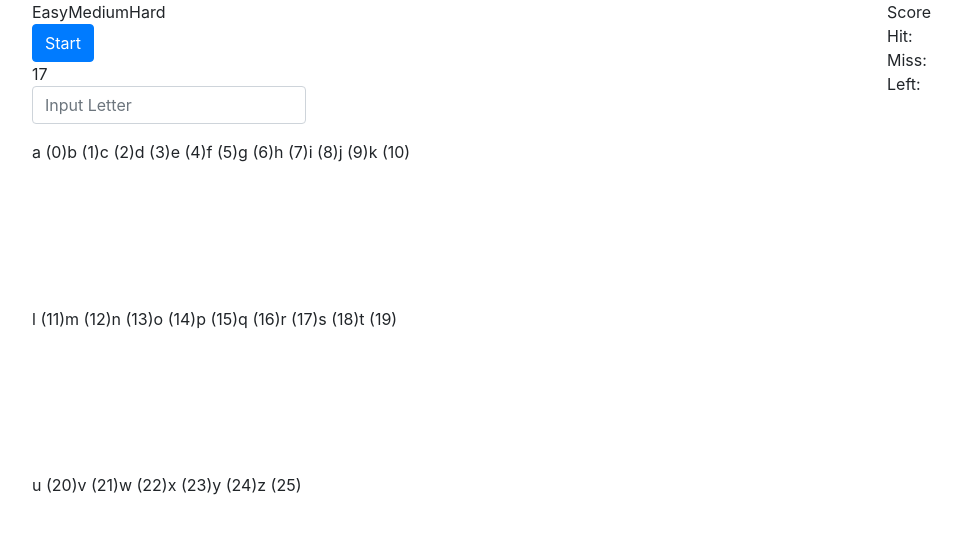
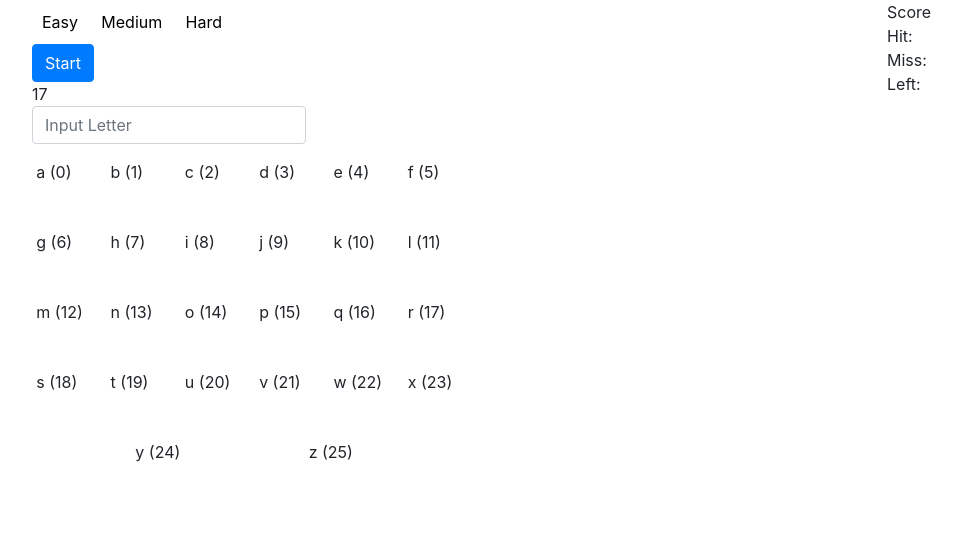
Before and after one commit to borninmarch93/alphabet-reflex-game, a React (Create React App) app in the folder my-app/: page / in a window 1280 px wide. Shown: the top 534 px of the page, without its empty margins (38-1000 px from the left). Built offline with nearby package versions, Linux system fonts and the light colour scheme.

Commit message:
Alphabet-game add difficulty selector

```diff
--- a/my-app/src/App.js
+++ b/my-app/src/App.js
@@ -1,6 +1,7 @@
 import './scss/main.scss';
 import 'bootstrap/dist/css/bootstrap.min.css';
 import { Button, Container, Row, Col, Form } from "react-bootstrap";
+import DifficultySelector from "./components/DifficultySelector";
 
 const alphabet = "abcdefghijklmnopqrstuvwxyz";
 const alphabetMap = [...alphabet].reduce((prev, curr) => {
@@ -14,11 +15,7 @@ function App() {
             <Row>
                 <Col lg={9}>
                     <Row>
-                        <div>
-                            <span>Easy</span>
-                            <span>Medium</span>
-                            <span>Hard</span>
-                        </div>
+                       <DifficultySelector />
                     </Row>
                     <Row>
                         <Button variant="primary">Start</Button>
@@ -34,9 +31,9 @@ function App() {
                         </Form>
                     </Row>
                     <Row>
-                        <div className="alphabet-game__table">
+                        <div className="alphabet-game-table">
                             {Object.keys(alphabetMap).map(letter => {
-                                return <div>
+                                return <div className="alphabet-game-table__item">
                                     {`${letter} (${alphabetMap[letter]})`}
                                 </div>
                             })}
--- /dev/null
+++ b/my-app/src/components/DifficultySelector.jsx
@@ -0,0 +1,30 @@
+import { useState } from "react";
+
+const DifficultySelector = ({ onChange }) => {
+    const [selected, setSelected] = useState();
+
+    const difficultyHandler = (name) => {
+        if (onChange) onChange(name);
+        setSelected(name);
+    }
+
+    const difficultyLevels = [
+        { label: 'Easy', name: 'easy' },
+        { label: 'Medium', name: 'medium'},
+        { label: 'Hard', name: 'hard'},
+    ]
+
+    return (
+        <div className="difficulty-level">
+            {difficultyLevels.map((item, index) => {
+                return <div className={`difficulty-level__item ${selected === item.name && 'active'}`}
+                            key={index}
+                            onClick={() => difficultyHandler(item.name)}>
+                    <span>{item.label}</span>
+                </div>
+            })}
+        </div>
+    )
+}
+
+export default DifficultySelector;
--- a/my-app/src/scss/_alphabet.scss
+++ b/my-app/src/scss/_alphabet.scss
@@ -1,8 +1,29 @@
 .alphabet-game {
-  @include e(table) {
-    display: flex;
-    flex-wrap: wrap;
-    height: 500px;
-    width: 400px;
+}
+
+.alphabet-game-table {
+  display: flex;
+  flex-wrap: wrap;
+  /* height: 500px; */
+  width: 450px;
+  /* flex: 1; */
+  justify-content: space-evenly;
+  @include e(item) {
+    height: 70px;
+    width: 70px;
   }
 }
+
+.difficulty-level {
+  display: flex;
+  justify-content: space-between;
+  width: 200px;
+  @include e(item) {
+    cursor: pointer;
+    color: black;
+    padding: 10px;
+    &.active {
+      color: red;
+    }
+  }
+}
```
